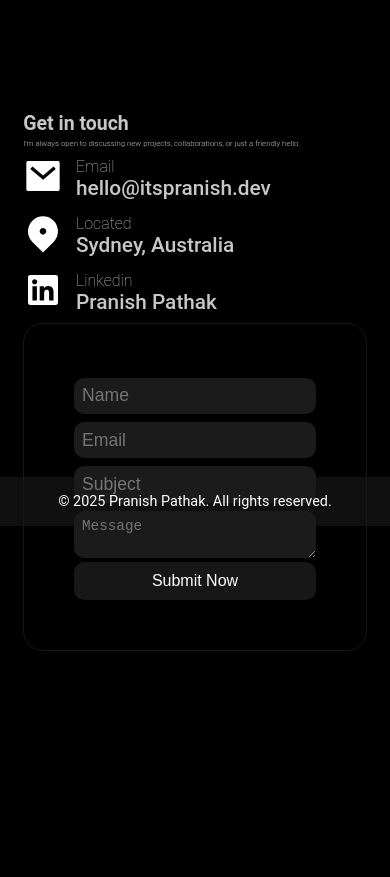
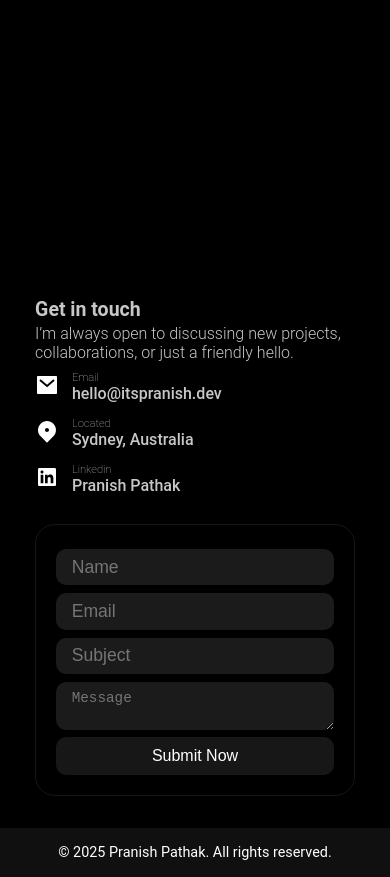
Before and after one commit to 2060k12/portfolio-new, a React (Vite) app: page / in a window 390 px wide. Shown: the part 2980-3857 px from the top of the page. Before the commit the page ends 3631 px from the top, so only its background shows below. Built offline with nearby package versions, Linux system fonts and the light colour scheme.

Commit message:
add: better animations

```diff
--- a/package.json
+++ b/package.json
@@ -13,8 +13,10 @@
     "@formspree/react": "^3.0.0",
     "@gsap/react": "^2.1.2",
     "@remixicon/react": "^4.6.0",
+    "@studio-freight/lenis": "^1.0.42",
     "@types/gsap": "^1.20.2",
     "gsap": "^3.13.0",
+    "lenis": "^1.3.11",
     "react": "^19.1.1",
     "react-dom": "^19.1.1",
     "react-router-dom": "^7.9.1",
--- a/src/App.tsx
+++ b/src/App.tsx
@@ -3,10 +3,12 @@ import ProjectList from "./components/products/ProjectList";
 import { BrowserRouter as Router, Routes, Route } from "react-router-dom";
 import ProductDetails from "./components/products/ProductDetails";
 import HomePage from "./components/HomePage";
+import SmoothScroll from "./components/SmoothScroll";
 
 const App = () => {
   return (
     <Router>
+      <SmoothScroll>
         <Routes>
           <Route path="/" element={<HomePage />} />
           <Route path="/" element={<App />} />
@@ -14,7 +16,7 @@ const App = () => {
           <Route path="/projects" element={<ProjectList />} />
           <Route path="/work/:id" element={<ProductDetails />} />
         </Routes>
-      {/* <HeroPage /> */}
+      </SmoothScroll>
     </Router>
   );
 };
--- a/src/components/About.tsx
+++ b/src/components/About.tsx
@@ -7,49 +7,56 @@ import { useRef } from "react";
 
 const About = () => {
   gsap.registerPlugin(ScrollTrigger);
-
+  const isMobile = window.innerWidth < 768;
   const titleRef = useRef<HTMLHeadingElement>(null);
   const bodyRef = useRef<HTMLParagraphElement>(null);
   const itemsRef = useRef<HTMLDivElement>(null);
   useGSAP(() => {
     const tl = gsap.timeline();
 
+    const startTitle = isMobile ? "top 95%" : "top 90%";
+    const endTitle = isMobile ? "top 97%" : "top 95%";
+    const startItems = isMobile ? "top 60%" : "top 90%";
+    const endItems = isMobile ? "top 75%" : "top 95%";
+
     tl.from(titleRef.current, {
-      duration: 1,
+      duration: 0.5,
       y: -10,
       opacity: 0,
-      stagger: 0.2,
+
       scrollTrigger: {
         trigger: titleRef.current,
+        start: startTitle,
         scroller: window,
-        start: "top 90%",
-        scrub: 2,
+        end: endTitle,
+        scrub: 0.5,
       },
     });
 
     tl.from(bodyRef.current, {
-      duration: 2,
-      y: 100,
+      duration: 0.5,
+      y: 50,
       opacity: 0,
-      stagger: 0.2,
       scrollTrigger: {
         trigger: titleRef.current,
+        start: startTitle,
+        end: endTitle,
         scroller: window,
-        start: "top 90%",
-        scrub: 2,
+        scrub: 0.5,
       },
     });
 
     tl.from(itemsRef.current, {
-      duration: 2,
-      y: 100,
+      duration: 0.5,
+      y: 50,
       opacity: 0,
       stagger: 0.2,
       scrollTrigger: {
-        trigger: titleRef.current,
+        trigger: bodyRef.current,
         scroller: window,
-        start: "top 70%",
-        scrub: 2,
+        end: endItems,
+        start: startItems,
+        scrub: 0.5,
       },
     });
   });
--- a/src/components/HeroPage.tsx
+++ b/src/components/HeroPage.tsx
@@ -1,14 +1,14 @@
 import "../css/hero.css";
-import LoadingScreen from "./LoadingScreen";
+// import LoadingScreen from "./LoadingScreen";
 
 const HeroPage = () => {
   return (
     <>
-      <LoadingScreen />
       <div className="page1">
         <h1>Pranish Pathak</h1>
         <h2>Software Engineer</h2>
         <h2>Full Stack Developer</h2>
+
         <div>
           <img className="scroll" src="icons/scroll.svg" alt="Scroll Icon" />
           {/* <h3>Scroll</h3> */}
--- a/src/components/HomePage.tsx
+++ b/src/components/HomePage.tsx
@@ -6,9 +6,12 @@ import Footer from "./Footer";
 import About from "./About";
 import "../css/crusor.css";
 import { useEffect, useRef } from "react";
+import "../css/hero.css";
+import LoadingScreen from "./LoadingScreen";
 
 const HomePage = () => {
   const cursorRef = useRef<HTMLDivElement>(null);
+
   useEffect(() => {
     const handleMouseMove = (e: MouseEvent) => {
       if (cursorRef.current) {
@@ -22,13 +25,17 @@ const HomePage = () => {
 
   return (
     <div id="main">
+      <LoadingScreen />
+      <div id="content">
         <div className="crsr" ref={cursorRef}></div>
         <HeroPage />
         <TechIconPage />
         <About />
         <ProjectList />
         <ContactForm />
+
         <Footer />
+      </div>
     </div>
   );
 };
--- /dev/null
+++ b/src/components/SmoothScroll.tsx
@@ -0,0 +1,57 @@
+import { useEffect } from "react";
+import type { ReactNode } from "react";
+import Lenis from "@studio-freight/lenis";
+import gsap from "gsap";
+import { ScrollTrigger } from "gsap/ScrollTrigger";
+
+gsap.registerPlugin(ScrollTrigger);
+
+interface SmoothScrollProps {
+  children: ReactNode;
+}
+
+export default function SmoothScroll({ children }: SmoothScrollProps) {
+  useEffect(() => {
+    // cast options to any to avoid TS errors
+    const lenis = new Lenis({
+      lerp: 0.1,
+      smooth: true,
+    } as any);
+
+    function raf(time: number) {
+      lenis.raf(time);
+      requestAnimationFrame(raf);
+    }
+    requestAnimationFrame(raf);
+
+    lenis.scrollTo(0, { duration: 0 });
+
+    // Sync Lenis with GSAP ScrollTrigger
+    lenis.on("scroll", () => ScrollTrigger.update());
+
+    ScrollTrigger.scrollerProxy(document.body, {
+      scrollTop(value?: number) {
+        return arguments.length ? lenis.scrollTo(value!) : lenis.scroll;
+      },
+      getBoundingClientRect() {
+        return {
+          top: 0,
+          left: 0,
+          width: window.innerWidth,
+          height: window.innerHeight,
+        };
+      },
+      pinType: "transform",
+    });
+
+    ScrollTrigger.addEventListener("refresh", () => {});
+
+    ScrollTrigger.refresh();
+
+    return () => {
+      ScrollTrigger.removeEventListener("refresh", () => {});
+    };
+  }, []);
+
+  return <>{children}</>;
+}
--- a/src/components/contact/ContactForm.tsx
+++ b/src/components/contact/ContactForm.tsx
@@ -29,11 +29,21 @@ const ContactForm = () => {
               detail="hello@itspranish.dev"
               title="Email"
               onClick={handleClick}
-              icon={<RiMailFill color="white" size={40} />}
+              icon={
+                <RiMailFill
+                  color="white"
+                  size={window.innerWidth < 768 ? 24 : 40}
+                />
+              }
             />
 
             <ContactCard
-              icon={<RiMapPin2Fill style={{ color: "white" }} size={40} />}
+              icon={
+                <RiMapPin2Fill
+                  style={{ color: "white" }}
+                  size={window.innerWidth < 768 ? 24 : 40}
+                />
+              }
               title="Located"
               detail="Sydney, Australia"
               onClick={() =>
@@ -42,7 +52,12 @@ const ContactForm = () => {
             />
 
             <ContactCard
-              icon={<RiLinkedinBoxFill color="white" size={40} />}
+              icon={
+                <RiLinkedinBoxFill
+                  color="white"
+                  size={window.innerWidth < 768 ? 24 : 40}
+                />
+              }
               title="Linkedin"
               detail="Pranish Pathak"
               onClick={() =>
--- a/src/css/contact_form.css
+++ b/src/css/contact_form.css
@@ -105,7 +105,7 @@
 }
 
 .form .left p {
-  font-size: 2vw;
+  font-size: 1.5em;
 }
 
 .form .left p:hover {
@@ -131,20 +131,36 @@
 }
 
 @media screen and (max-width: 600px) {
+  .contact-form {
+    height: fit-content;
+  }
+
+  .form .left p {
+    font-size: 1em;
+  }
   .contact-form .form {
+    /* background-color: red; */
     display: grid;
     grid-template-columns: repeat(1, auto);
-    margin-left: 4vw;
-    margin-right: 4vw;
+    width: 100vw;
+    margin-left: 5vw;
+    margin-right: 5vw;
     margin-top: 1vw;
   }
   .contact-card {
     width: 100%;
-    border-radius: 10px;
   }
+
+  .contact-card .detail h3 {
+    font-size: 0.7em;
+  }
+  .contact-card .detail h4 {
+    font-size: 1em;
+  }
+
   .contact-form .form .right input,
   .contact-form .form .right textarea {
-    padding: 2vw;
+    padding: 2vw 4vw;
     margin-top: 1vw;
     border-radius: 10px;
     font-size: 1.1em;
@@ -152,7 +168,14 @@
     color: white;
   }
 
+  .contact-form .form .right {
+    padding: 20px;
+    margin-top: 20px;
+    margin-bottom: 20px;
+  }
+
   .contact-form .form .right button {
     padding: 2.5vw;
+    margin-top: 1vw;
   }
 }
--- a/src/css/hero.css
+++ b/src/css/hero.css
@@ -11,8 +11,12 @@
   width: 100%;
   position: fixed;
   z-index: 999;
-  background-color: #0b0b0b;
+  background-color: transparent;
+  /* background-color: #0b0b0b; */
   padding: 25vh 10vw;
+  top: 0;
+  left: 0;
+  z-index: 9999;
 }
 
 .line {
@@ -51,7 +55,6 @@
 .page1 {
   height: 100vh;
   width: 100%;
-  /* background-color: #151515; */
 }
 
 .line h2 {
--- a/src/css/index.css
+++ b/src/css/index.css
@@ -16,6 +16,16 @@
   pointer-events: none;
 }
 
+html::-webkit-scrollbar {
+  width: 0;
+  background: transparent;
+}
+
+/* Hide scrollbar for Firefox */
+html {
+  scrollbar-width: none; /* hides scrollbar */
+  -ms-overflow-style: none; /* IE 10+ */
+}
 html,
 body {
   width: 100%;
@@ -30,7 +40,6 @@ body {
 }
 
 #main {
-  background-color: black;
   width: 100%;
   height: 100%;
 }
@@ -80,11 +89,11 @@ body {
   gap: 2vw;
 }
 
-.footer {
+footer {
   text-align: center;
   padding: 1rem 0;
-  background-color: #101010; /* dark background */
-  color: #fff; /* white text */
+  background-color: #101010;
+  color: #fff;
   font-size: 0.9rem;
   font-weight: 400;
 }
--- a/src/css/project.css
+++ b/src/css/project.css
@@ -97,6 +97,10 @@
 }
 
 @media screen and (max-width: 600px) {
+  .page4 .projects {
+    /* height: 90vh; */
+  }
+
   .page4 .update-container .elem1 h3 {
     font-size: 3vw;
     width: 50%;
```
Also changed, not shown: 1 other file (tests, documents, lock files or other folders). Lines whose indentation alone changed are shown as unchanged.
